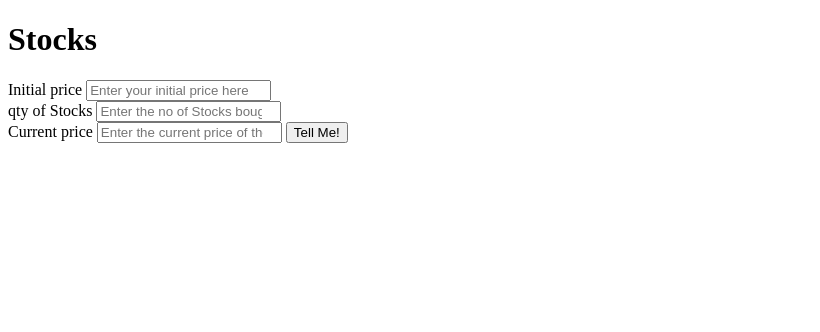
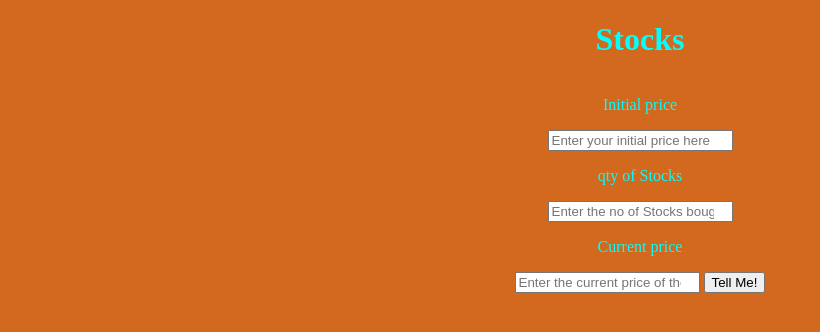
Before and after one commit to SahilDhar98/stocks, a plain HTML site: page index.html in a window 1280 px wide. Shown: the whole page, without its empty margins (0-820 px from the left). Drawn offline with Linux system fonts and the light colour scheme.

Commit message:
styling done

```diff
--- a/index.html
+++ b/index.html
@@ -5,6 +5,7 @@
     <meta http-equiv="X-UA-Compatible" content="IE=edge">
     <meta name="viewport" content="width=device-width, initial-scale=1.0">
     <title>Stocks</title>
+    <link rel="stylesheet" href="style.css">
 </head>
 <body>
     <h1>Stocks</h1>
--- a/style.css
+++ b/style.css
@@ -1,5 +1,7 @@
 body{
     text-align: center;
+    background-color: chocolate;
+    color: aqua;
 
 }
 label{
```
